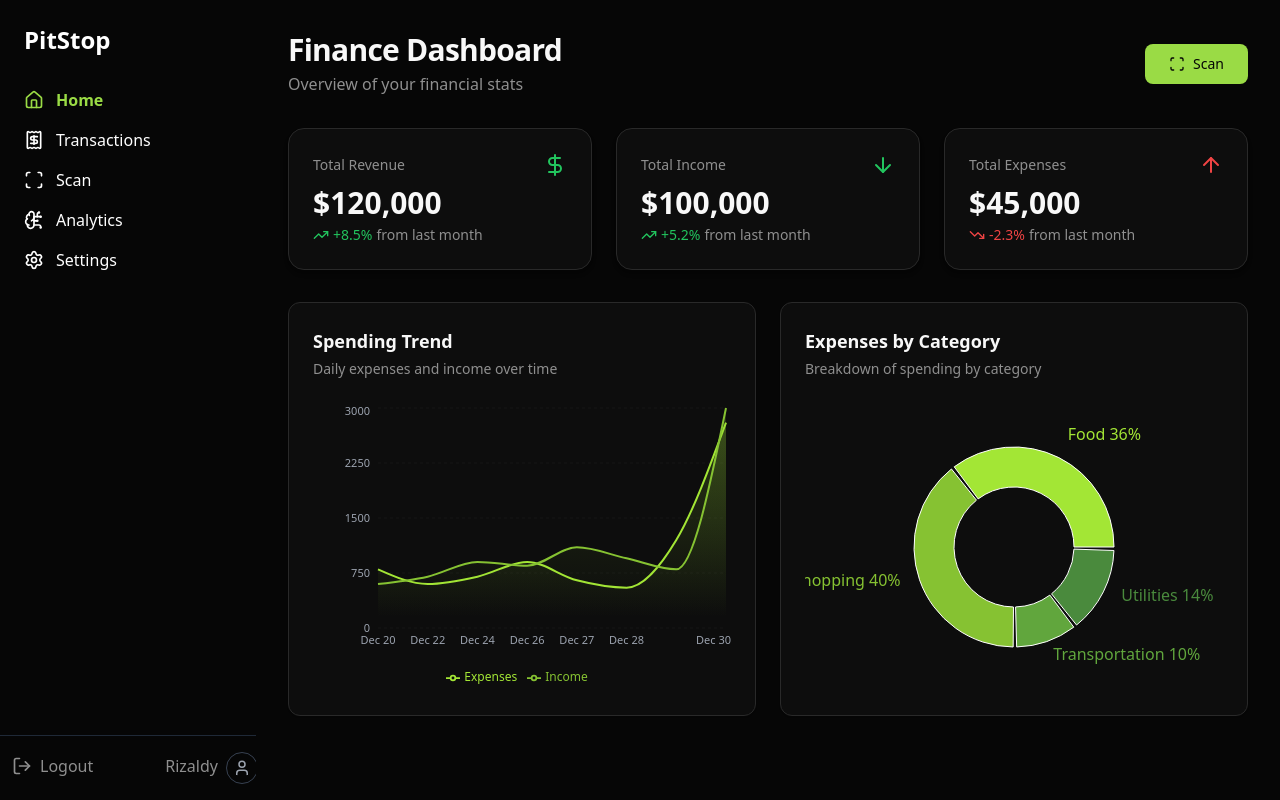
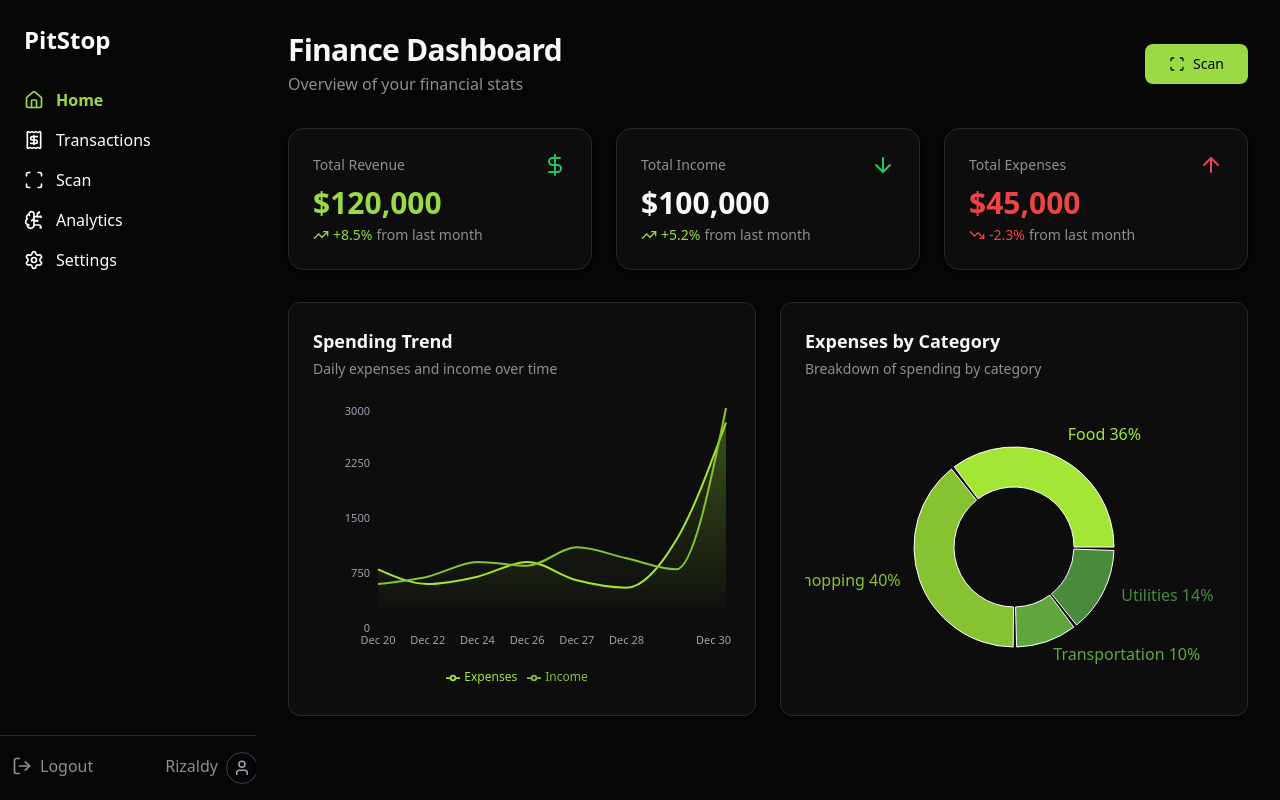
Before and after one commit to rizaldyyakbar/pitstop, a React (Vite) app in the folder client/: page / in a window 1280 px wide. Built offline with nearby package versions, Linux system fonts and the light colour scheme.

Commit message:
feat: add dynamic color styling to StatsCard based on title type
- Add green color for revenue and income titles and values
- Add red color for expenses title and value
- Add font-semibold for colored titles to make them stand out

```diff
--- a/client/src/components/StatsCard.tsx
+++ b/client/src/components/StatsCard.tsx
@@ -14,18 +14,19 @@ const StatsCard: React.FC<StatsCardProps> = ({ title, value, trend, trendColor,
     return (
         <div className="border border-border bg-card p-6 rounded-2xl shadow-md transition-all duration-300 hover:shadow-glow cursor-pointer">
             <div className="flex items-center justify-between">
-                <p className="text-sm text-muted-foreground">{title}</p>
+                <p className={`text-sm text-muted-foreground`}>{title}</p>
                 {Icon && <Icon className={`h-6 w-6 ${iconColor}`} />}
             </div>
-            <h3 className="mt-2 text-3xl font-bold">{value}</h3>
+            <h3 className={`mt-2 text-3xl font-bold ${title.toLowerCase().includes('revenue') ? 'text-primary' : title.toLowerCase().includes('expense') ? 'text-red-500' : ''}`}>{value}</h3>
             {trend && (
-                <p className={`mt-1 text-sm flex items-center gap-1 ${trendColor === "green" ? "text-green-500" : trendColor === "red" ? "text-red-500" : "text-gray-500"}`}>
+                <p className={`mt-1 text-sm flex items-center gap-1 ${trendColor === "green" ? "text-primary" : trendColor === "red" ? "text-red-500" : "text-gray-500"}`}>
                     {trendColor === 'green' && <TrendingUp className="h-4 w-4" />}
                     {trendColor === 'red' && <TrendingDown className="h-4 w-4" />}
                     {trend}
                     {periodInfo && <p className="text-sm text-muted-foreground">{periodInfo}</p>}
                 </p>
             )}
+
         </div>
     );
 };
```
